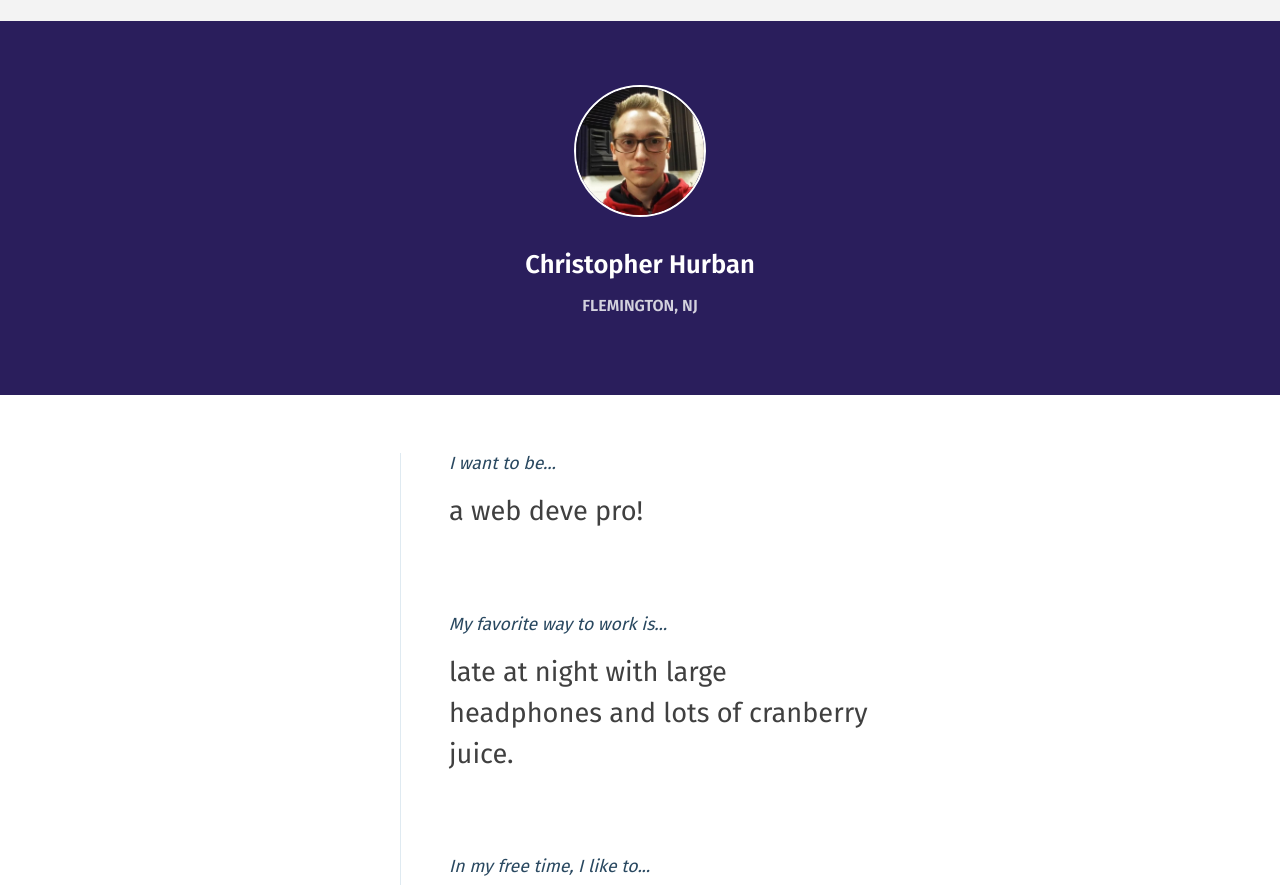
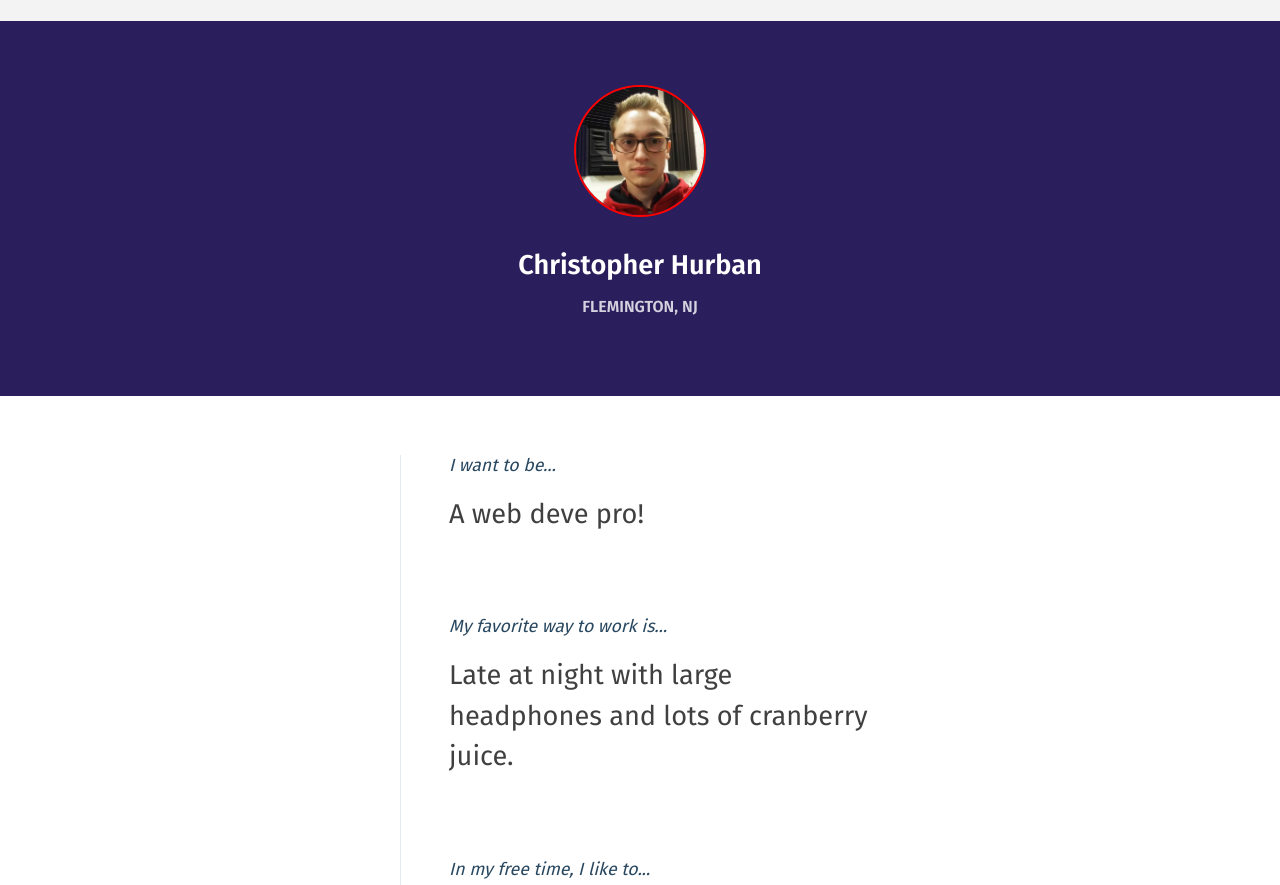
Before and after one commit to RVCC-CISY225-S2019/project-2-CHURBAN-stack, a plain HTML site: page index.html in a window 1280 px wide. Shown: the part 67-952 px from the top of the page. Drawn offline with Linux system fonts and the light colour scheme.

Commit message:
Edited Verison

```diff
--- a/css/styles.css
+++ b/css/styles.css
@@ -70,6 +70,7 @@ img.logo {
   background-color: #2A1E5C;
   color: white;
   text-align: center;
+  font-size: 1.8rem;
 }
 
 img.my-picture {
@@ -78,7 +79,7 @@ img.my-picture {
   /*max-width: 100%;*/
   width: 8rem;
   height: 8rem;
-  border: 2px solid white;
+  border: 2px solid red;
   border-radius: 50%;
 }
 
@@ -103,14 +104,14 @@ img.my-picture {
 
 .my-name {
   color: white;
-  font-size: 1.6rem;
+  font-size: 1.7rem;
   font-weight: 600;
   text-align: center;
   margin-bottom: 0;
 }
 
 .my-location {
-    color: rgba(255,255,255, 0.8);
+    color: rgba(300, 255, 255, 0.8);
     font-size: 1rem;
     font-weight: 600;
     text-align: center;
@@ -118,7 +119,7 @@ img.my-picture {
 }
 
 .about-me {
-  padding: 2.5em;
+  padding: 2.6em;
 }
 
 .about-content {
--- a/index.html
+++ b/index.html
@@ -28,9 +28,9 @@
             <div class="content">
                 <div class="about-content">
                     <p class="iama">I want to be...</p>
-                    <p class="my-info">a web deve pro!</p>
+                    <p class="my-info">A web deve pro!</p>
                     <p class="iama">My favorite way to work is...</p>
-                    <p class="my-info">late at night with large headphones and lots of cranberry juice.</p>
+                    <p class="my-info">Late at night with large headphones and lots of cranberry juice.</p>
                     <p class="iama">In my free time, I like to...</p>
                     <p class="my-info">Walk through the park, watch YouTube vidoes, and listen to a large variety of
                         music.</p>
```
